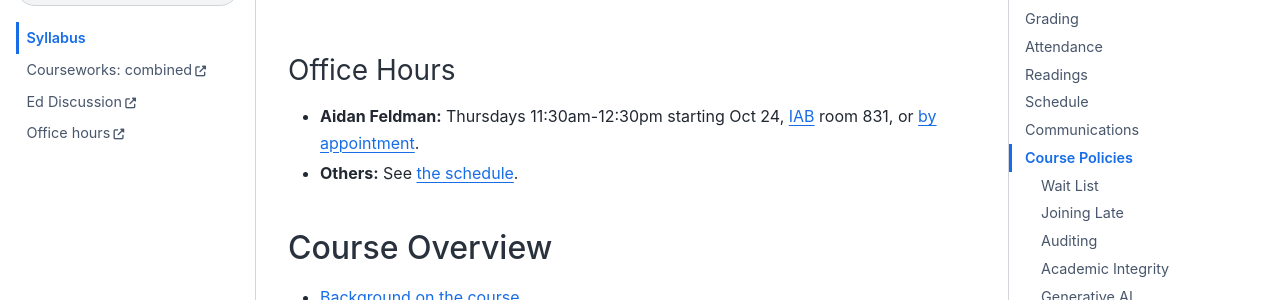
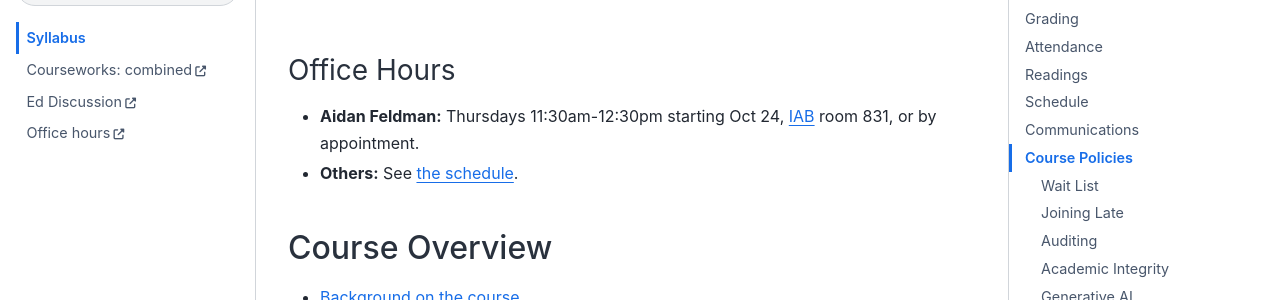
Before and after one commit to afeld/computing-in-context, a Jupyter Book: the page built from index.md, in a window 1280 px wide and 900 px high, scrolled down 2258 px. Shown: the part 154-454 px from the top of the window. Built offline with Jupyter Book 1.0.4 settings and Sphinx 7.4.7 and the Sphinx Book theme 1.1.4, drawn with Linux system fonts in a browser that asks for light colours; part of the change alters nothing that is shown.

```diff
--- a/index.md
+++ b/index.md
@@ -55,7 +55,7 @@ Students should bring a laptop to all labs. See [Contexts and Structure](#contex
 
 ### Office Hours
 
-- **Aidan Feldman:** Thursdays 11:30am-12:30pm starting Oct 24, [IAB][IAB] room 831, or [by appointment](https://calendly.com/afeld/office-hours).
+- **Aidan Feldman:** Thursdays 11:30am-12:30pm starting Oct 24, [IAB][IAB] room 831, or by appointment.
 - **Others:** See [the schedule](https://calendar.google.com/calendar/embed?src=91gdtrr1qql96n703ratsgjn2s%40group.calendar.google.com&ctz=America%2FNew_York).
 
 [IAB]: https://maps.app.goo.gl/o1jz3y9X1rT1b8KW7
```
